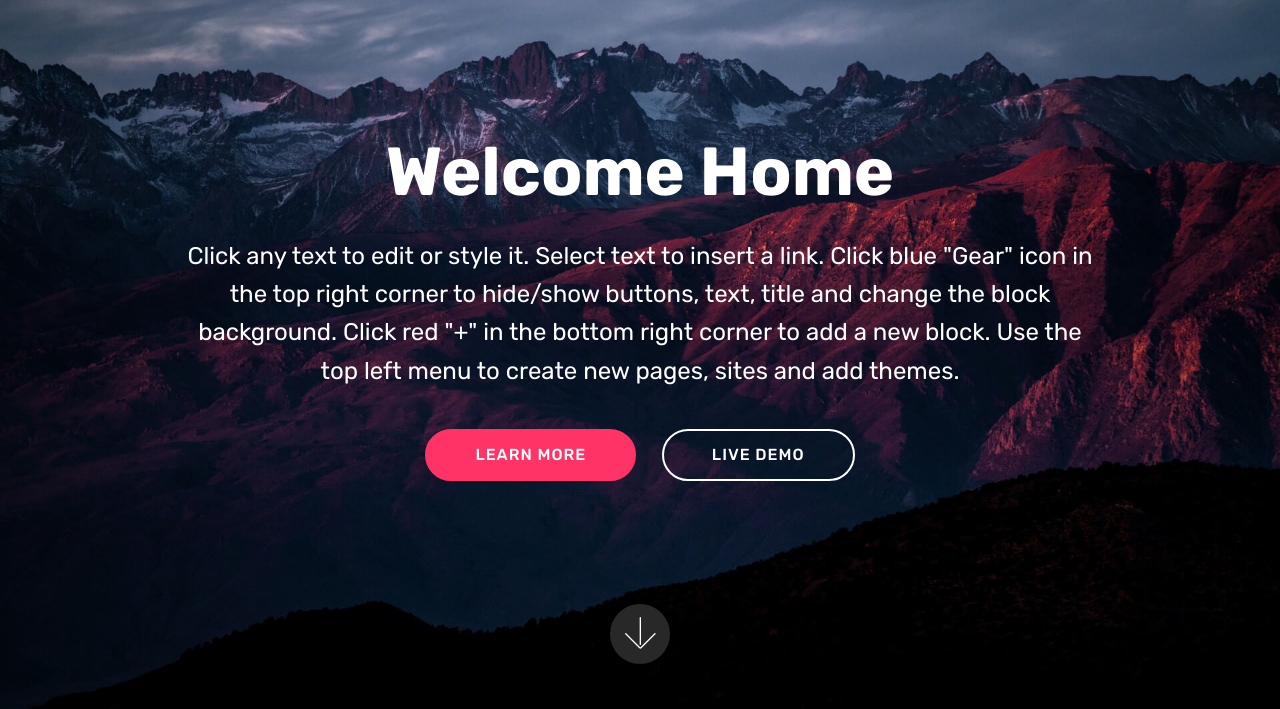
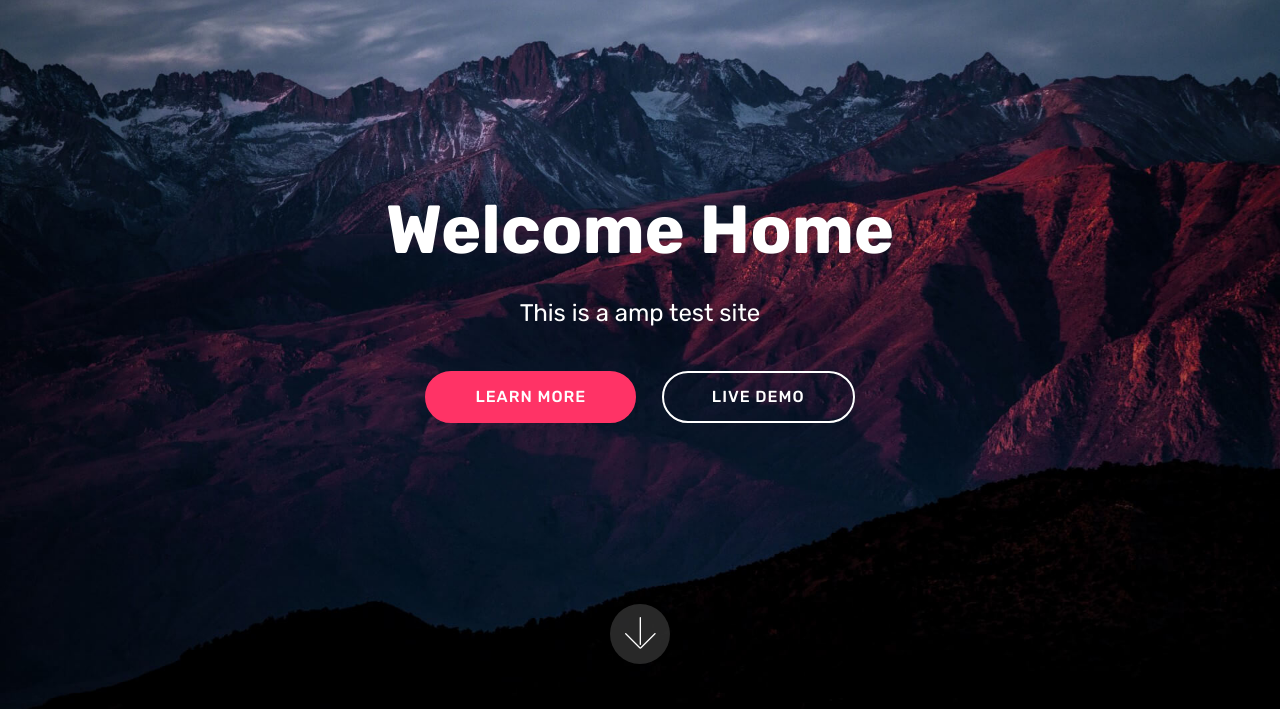
Before and after one commit to christoffer15/test, a plain HTML site: page index.html in a window 1280 px wide. Shown: the part 91-800 px from the top of the page. Drawn offline with Linux system fonts and the light colour scheme; files whose address does not match are found by name.

```diff
--- a/index.html
+++ b/index.html
@@ -75,7 +75,7 @@
     </nav>
 </section>
 
-<section class="engine"><a href="https://mobiri.se/f">easy web builder</a></section><section class="cid-qTkA127IK8 mbr-fullscreen mbr-parallax-background" id="header2-1">
+<section class="engine"><a href="https://mobiri.se/x">css templates</a></section><section class="cid-qTkA127IK8 mbr-fullscreen mbr-parallax-background" id="header2-1">
 
 
 
@@ -88,8 +88,7 @@
                     Welcome Home</h1>
 
                 <p class="mbr-text pb-3 mbr-fonts-style display-5">
-                    Click any text to edit or style it. Select text to insert a link. Click blue "Gear" icon in the top right corner to hide/show buttons, text, title and change the block background. Click red "+" in the bottom right corner to add a new block. Use the top left menu to create new pages, sites and add themes.
-                </p>
+                    This is a amp test site</p>
                 <div class="mbr-section-btn">
                     <a class="btn btn-md btn-secondary display-4" href="https://mobirise.com">LEARN MORE</a>
                     <a class="btn btn-md btn-white-outline display-4" href="https://mobirise.com">LIVE DEMO</a>
```
Also changed, not shown: 1 other file.
